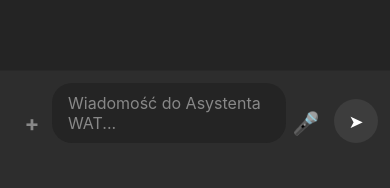
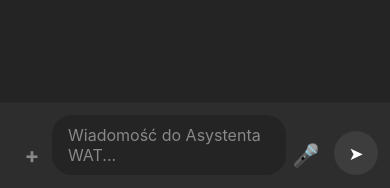
Before and after one commit to Nealz1/chwat-mobile-app, a React Native app: screen /Chat in a window 390 px wide. Shown: the part 653-841 px from the top of the page. Built offline with nearby package versions, Linux system fonts and the light colour scheme.

Commit message:
Fix: Input bar spacing - use consistent padding

```diff
--- a/src/screens/ChatScreen.tsx
+++ b/src/screens/ChatScreen.tsx
@@ -510,10 +510,7 @@ export function ChatScreen({ route, navigation }: Props) {
                 {/* Input Area */}
                 <View style={[
                     styles.inputContainer,
-                    {
-                        backgroundColor: colors.surface,
-                        paddingBottom: keyboardHeight > 0 ? 12 : 48,
-                    }
+                    { backgroundColor: colors.surface }
                 ]}>
                     {/* Attached file indicator */}
                     {attachedFile && (
@@ -675,7 +672,7 @@ const styles = StyleSheet.create({
     inputContainer: {
         flexDirection: 'column',
         padding: 12,
-        paddingBottom: 48,
+        paddingBottom: 16,
         borderTopWidth: 1,
         borderTopColor: 'rgba(0,0,0,0.1)',
     },
```
